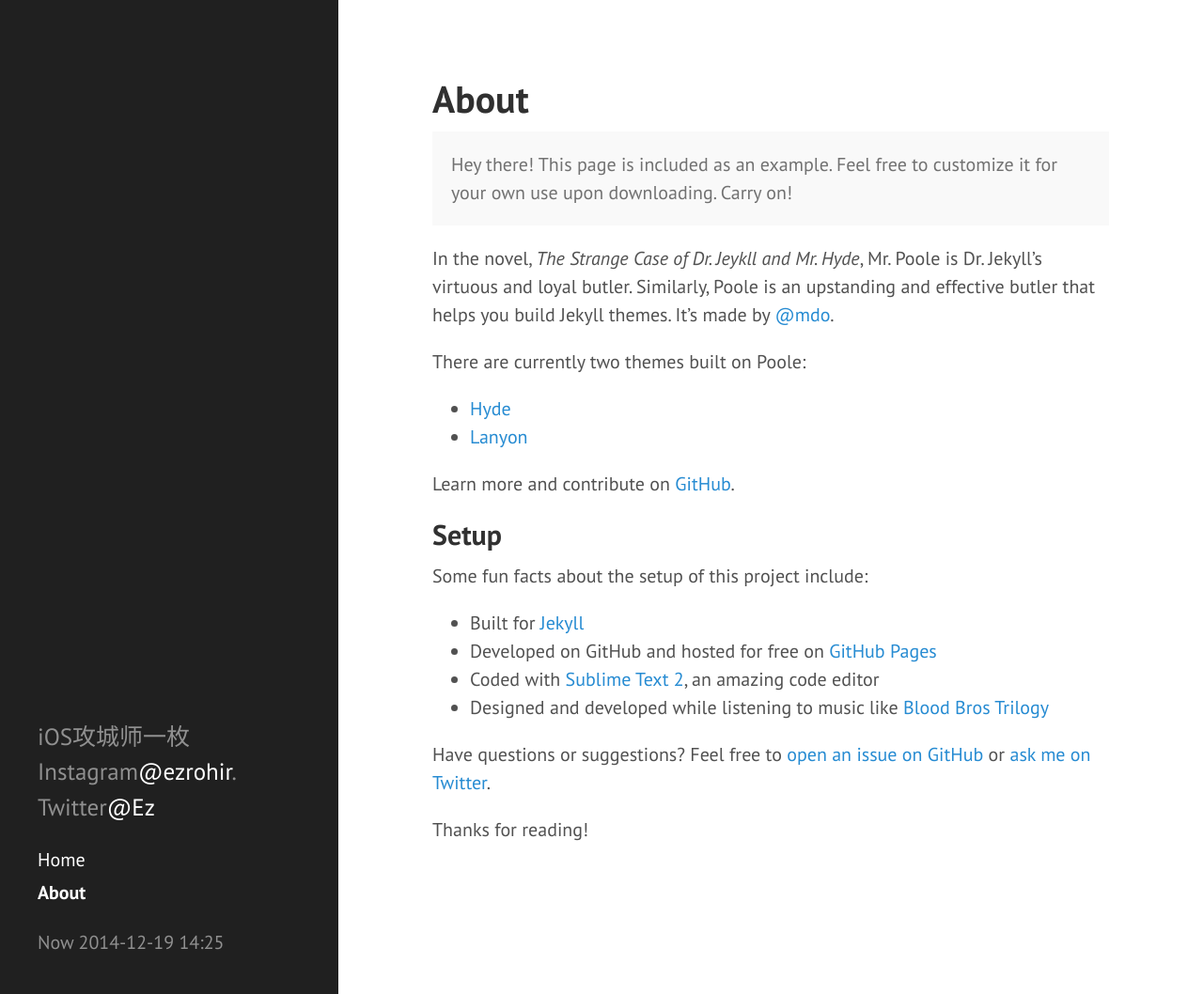
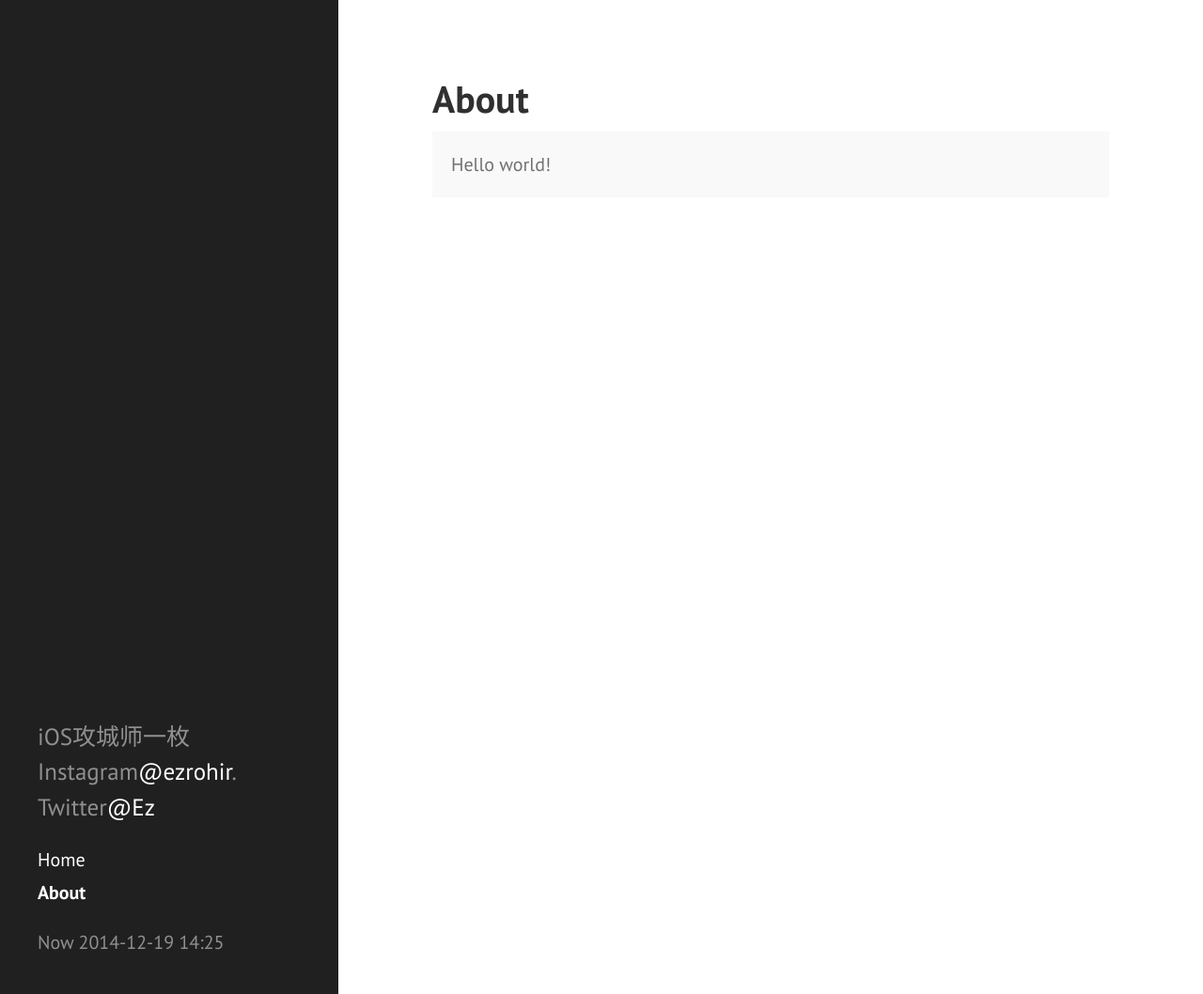
Before and after one commit to ezrohir/ezrohir.github.io, a Jekyll site: the page built from about.md, in a window 1280 px wide and 1058 px high. Shown: the whole window at 94% size. Built offline with Jekyll 4.4.1, drawn with Linux system fonts in a browser that asks for light colours; Markdown is read by kramdown in place of the engine named in the settings.

```diff
--- a/about.md
+++ b/about.md
@@ -4,10 +4,10 @@ title: About
 ---
 
 <p class="message">
-  Hey there! This page is included as an example. Feel free to customize it for your own use upon downloading. Carry on!
+  Hello world!
 </p>
 
-In the novel, *The Strange Case of Dr. Jeykll and Mr. Hyde*, Mr. Poole is Dr. Jekyll's virtuous and loyal butler. Similarly, Poole is an upstanding and effective butler that helps you build Jekyll themes. It's made by [@mdo](https://twitter.com/mdo).
+<!--In the novel, *The Strange Case of Dr. Jeykll and Mr. Hyde*, Mr. Poole is Dr. Jekyll's virtuous and loyal butler. Similarly, Poole is an upstanding and effective butler that helps you build Jekyll themes. It's made by [@mdo](https://twitter.com/mdo).
 
 There are currently two themes built on Poole:
 
@@ -28,3 +28,4 @@ Some fun facts about the setup of this project include:
 Have questions or suggestions? Feel free to [open an issue on GitHub](https://github.com/poole/issues/new) or [ask me on Twitter](https://twitter.com/mdo).
 
 Thanks for reading!
+-->
```
Also changed, not shown: _posts/2014-12-19-集成crashlytics.md (added, +6 -0 lines).
